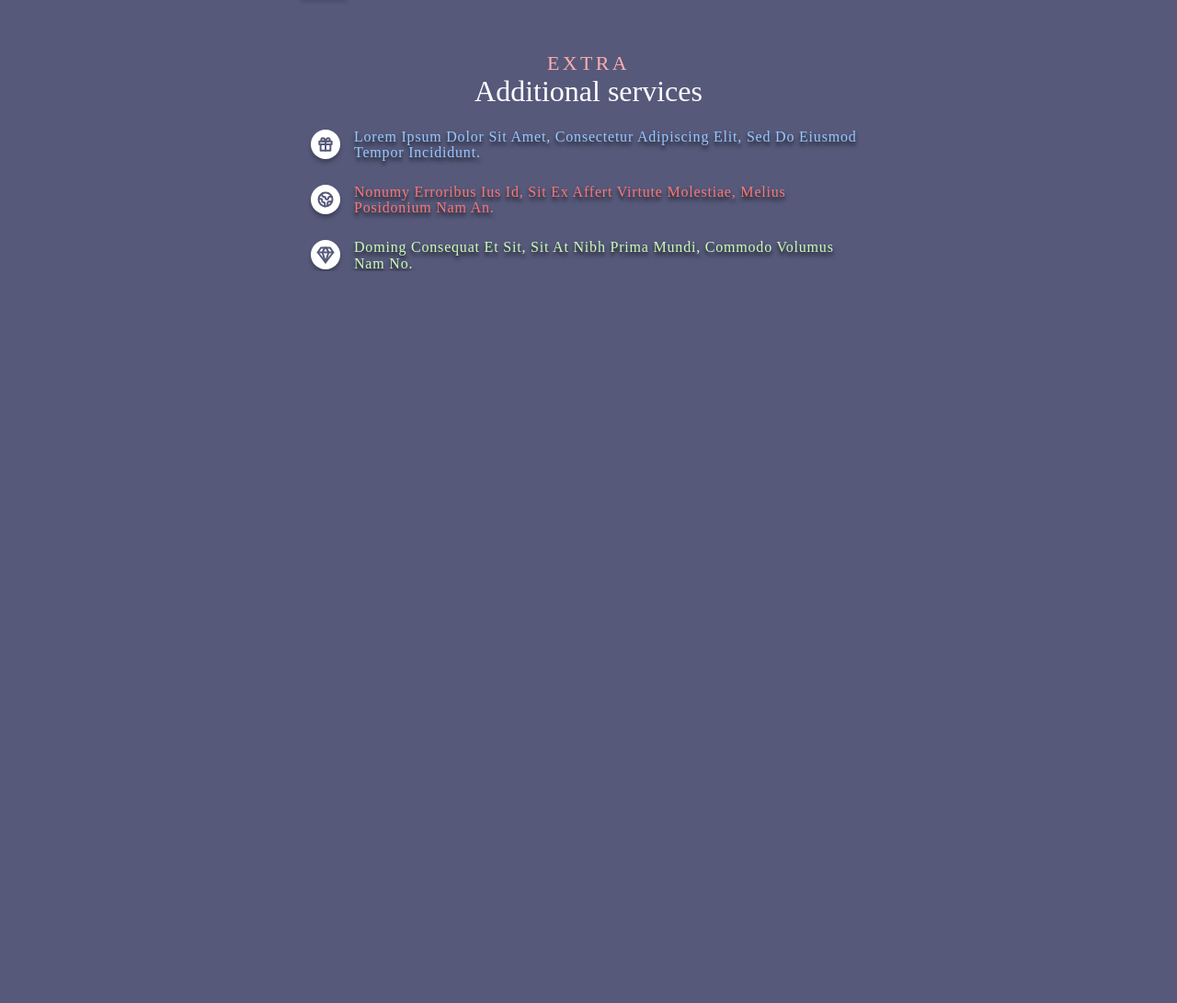
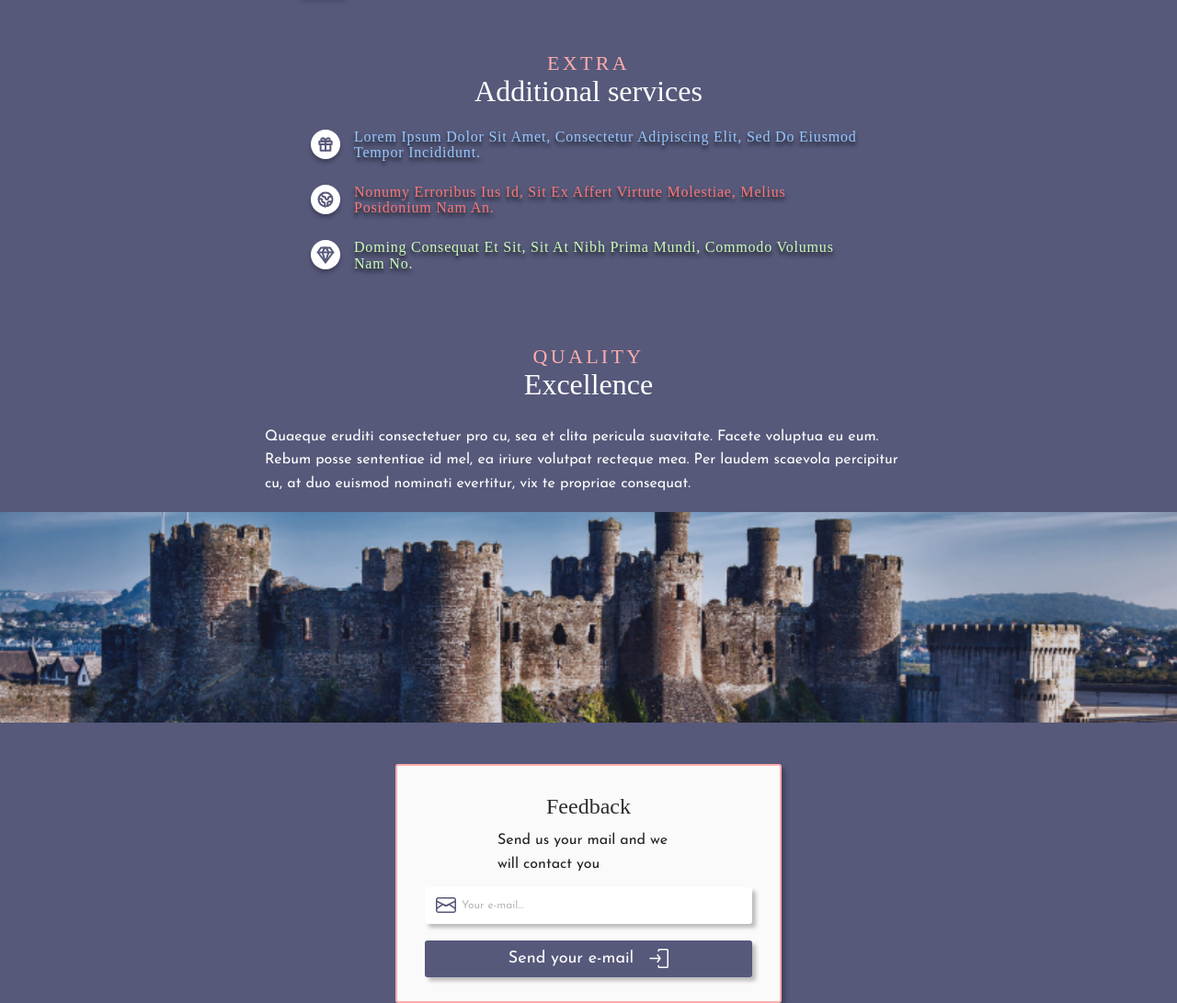
Before and after one commit to klevoDev/15-new-exam-easy, a plain HTML site: page index.html in a window 1280 px wide. Shown: the part 2027-3118 px from the top of the page at 92% size. Before the commit the page ends 2322 px from the top, so only its background shows below. Drawn offline with Linux system fonts and the light colour scheme; a web font is replaced by a local one.

Commit message:
add section excellence

```diff
--- a/index.html
+++ b/index.html
@@ -95,6 +95,43 @@
                     </ul>
                 </div>
             </section>
+
+            <section class="page__excellence excellence">
+                <div class="container">
+                    <div class="excellence__label label">
+                        quality
+                    </div>
+                    <h2 class="excellence__subheading subheading">
+                        Excellence
+                    </h2>
+                    <p class="excellence__text text">
+                        Quaeque eruditi consectetuer pro cu, sea et clita pericula suavitate. Facete voluptua eu eum. Rebum posse sententiae id mel, ea iriure volutpat recteque mea. Per laudem scaevola percipitur cu, at duo euismod nominati evertitur, vix te propriae consequat.
+                    </p>
+                </div>
+                <div class="excellence__wrap-image">
+                    <img class="excellence__image" src="./img/old-castle.jpg" alt="Old castle on the plain.">
+                </div>
+                <div class="container">
+                    <form action="#" class="excellence__wrap-form">
+                        <h3 class="excellence__title subheading">
+                            Feedback
+                        </h3>
+                        <p class="excellence__desc text">
+                            Send us your mail and we will contact you
+                        </p>
+                        <div class="excellence__wrap-input">
+                            <input class="excellence__input" type="text" placeholder="Your e-mail..." name="usermail">
+                        </div>
+                        <div class="excellence__wrap-button">
+                            <button class="excellence__button" type="submit">
+                                <span class="excellence__span">
+                                    Send your e-mail
+                                </span>
+                            </button>
+                        </div>
+                    </form>
+                </div>
+            </section>
         </main>
 
         <footer class="footer">
--- /dev/null
+++ b/scss/_excellence.scss
@@ -0,0 +1,141 @@
+.excellence {
+
+    &__label {
+    }
+
+    &__subheading {
+        margin-bottom: 25px;
+    }
+
+    &__text {
+        margin-bottom: 18px;
+    }
+
+    &__wrap-image {
+        height: 229px;
+
+        margin-bottom: 45px;
+    }
+
+    &__image {
+        width: 100%;
+        height: 100%;
+
+        object-fit: cover;
+    }
+
+    &__wrap-form {
+        max-width: 420px;
+        height: 260px;
+        margin: 0 auto;
+
+        background: #FAFAFA;
+        border: 2px solid #FFADAD;
+        box-shadow: 4px 4px 4px rgba(0, 0, 0, 0.25);
+        border-radius: 3px;
+
+        padding: 30px 30px 29px;
+    }
+
+    &__title {
+        font-size: 24px;
+        color: #2C2C2C;
+
+        margin-bottom: 10px;
+    }
+
+    &__desc {
+
+        margin: 0 auto;
+        width: 198px;
+
+        color: #222222;
+
+        margin-bottom: 12px;
+    }
+
+    &__wrap-input {
+        position: relative;
+
+        max-width: 360px;
+        height: 40px;
+        margin: 0 auto;
+
+        margin-bottom: 18px;
+
+            &::before {
+                content: '';
+                position: absolute;
+                top: 11px;
+                left: 12px;
+
+                width: 22px;
+                height: 17px;
+                background: url('./../img/mail.svg') 0 0 /contain no-repeat;
+            }
+    }
+
+    &__input {
+        width: 100%;
+        height: 100%;
+
+        box-shadow: 4px 4px 4px rgba(0, 0, 0, 0.25);
+        border-radius: 3px;
+
+        padding-left: 40px;
+        padding-right: 12px;
+
+        font-family: 'Josefin Sans', sans-serif;
+        font-size: 12px;
+        line-height: 100%;
+
+            &:hover {
+                box-shadow: 4px 4px 4px inset rgba(0, 0, 0, 0.25);
+            }
+
+            &:focus {
+                outline: #FAFAFA;
+            }
+
+            &::placeholder {
+                color: #B9B9B9;
+            }
+    }
+
+    &__wrap-button {
+        max-width: 360px;
+        height: 40px;
+    }
+
+    &__button {
+        width: 100%;
+        height: 100%;
+
+        background: #56597A;
+        box-shadow: 4px 4px 4px rgba(0, 0, 0, 0.25);
+        border-radius: 3px;
+
+        font-family: 'Josefin Sans', sans-serif;
+        font-size: 18px;
+        line-height: 133%;
+
+        color: #FFFFFF;
+    }
+
+    &__span {
+        position: relative;
+        display: inline-block;
+        padding-right: 38px;
+
+            &::after {
+                content: '';
+                position: absolute;
+                top: 1px;
+                right: 0;
+
+                width: 21px;
+                height: 21px;
+                background: url('./../img/exit.svg') 0 0 / contain no-repeat;
+            }
+    }
+}
--- a/scss/_page.scss
+++ b/scss/_page.scss
@@ -8,10 +8,15 @@
         margin-bottom: 86px;
         }
 
-        &__gallery {
-            margin-bottom: 67px;
-        }
+    &__gallery {
+        margin-bottom: 67px;
+    }
 
-        &__additional {
-        }
+    &__additional {
+        margin-bottom: 82px;
+    }
+
+    &__excellence {
+        margin-bottom: 43px;
+    }
 }
--- a/scss/style.scss
+++ b/scss/style.scss
@@ -25,7 +25,8 @@
 @import "_castles";
 @import "_advantages";
 @import "_gallery";
-@import "_additional"
+@import "_additional";
+@import "_excellence";
 
 
 // * ===== footer ===== * //
```
Also changed, not shown: css/style.css, img/exit.svg (added), img/mail.svg (added), img/old-castle.jpg (added).
